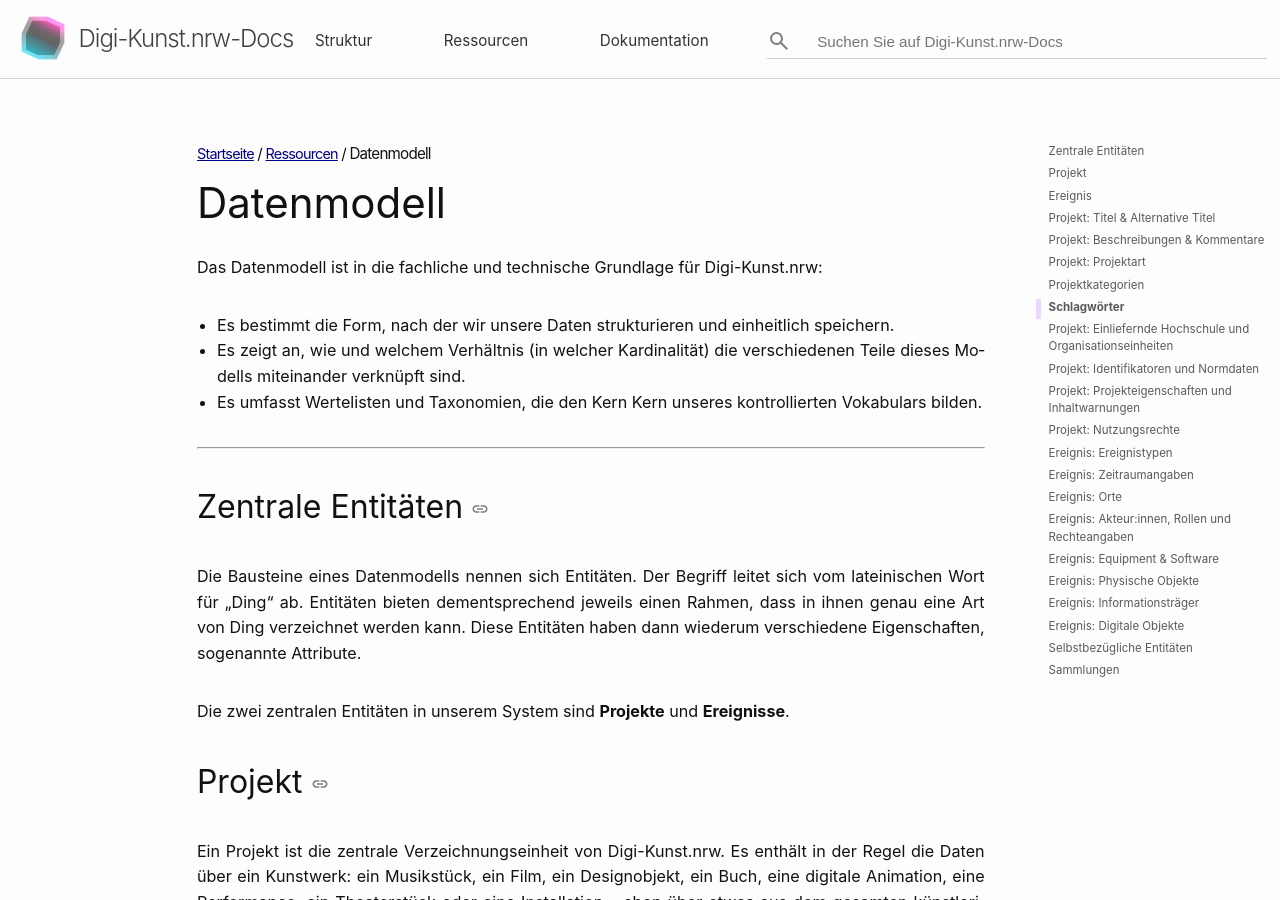
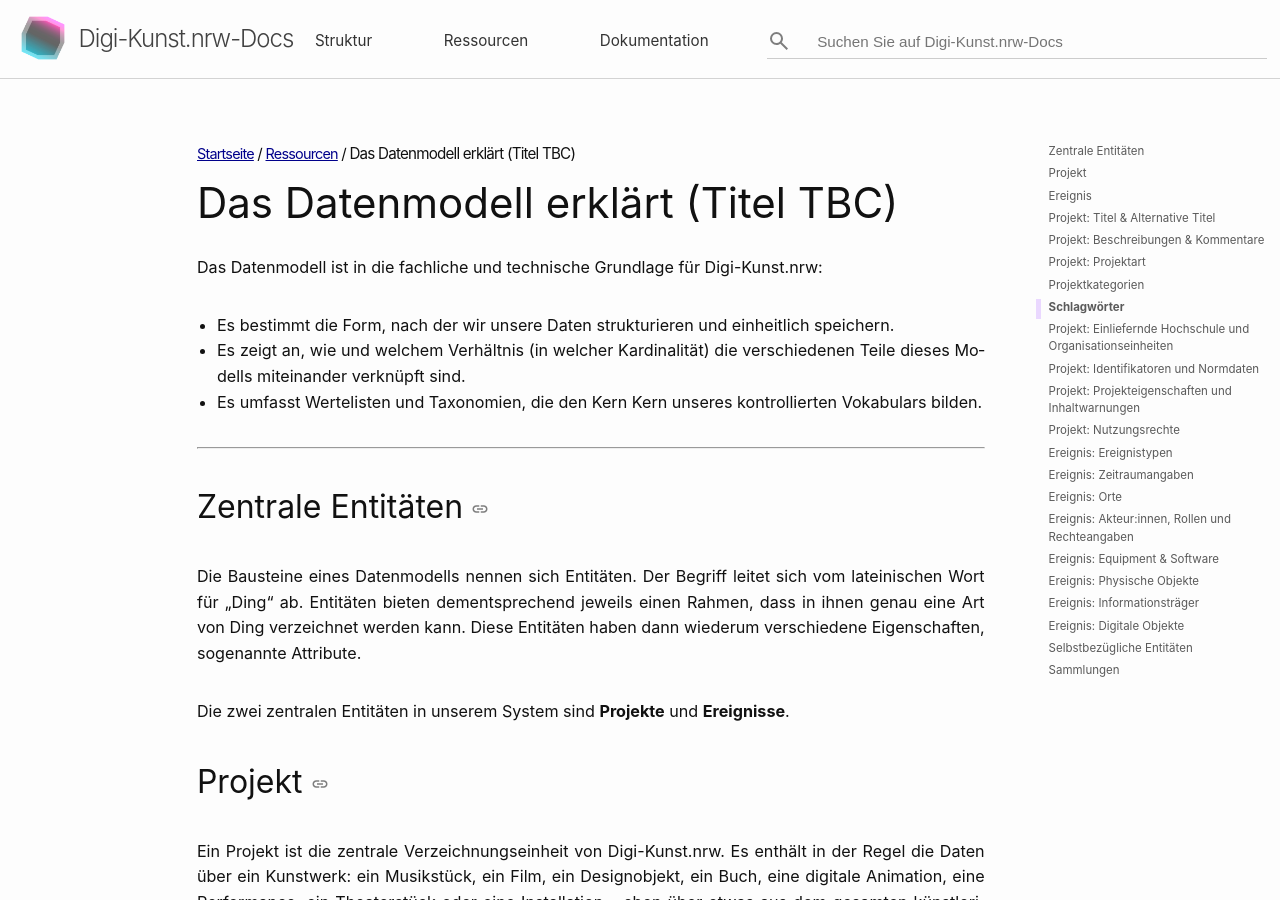
Before and after one commit to christiansievers/site-test, a Jekyll site: the page built from ressourcen/das-datenmodell-erklärt.markdown, in a window 1280 px wide and 900 px high. Built offline with Jekyll 4.4.1, drawn with Linux system fonts in a browser that asks for light colours; a script that is not in the unit is left out.

Commit message:
seite umbenannt, damit wir nicht 2x "datenmodell.markdown" haben (Titel kann gerne noch einmal geändert werden)

```diff
--- a/ressourcen/datenmodell.markdown
+++ b/ressourcen/das-datenmodell-erklärt.markdown
@@ -1,6 +1,6 @@
 ---
 layout: digi-kunst-docs
-title: Datenmodell
+title: Das Datenmodell erklärt (Titel TBC)
 order: 2.2
 ---
 
```
